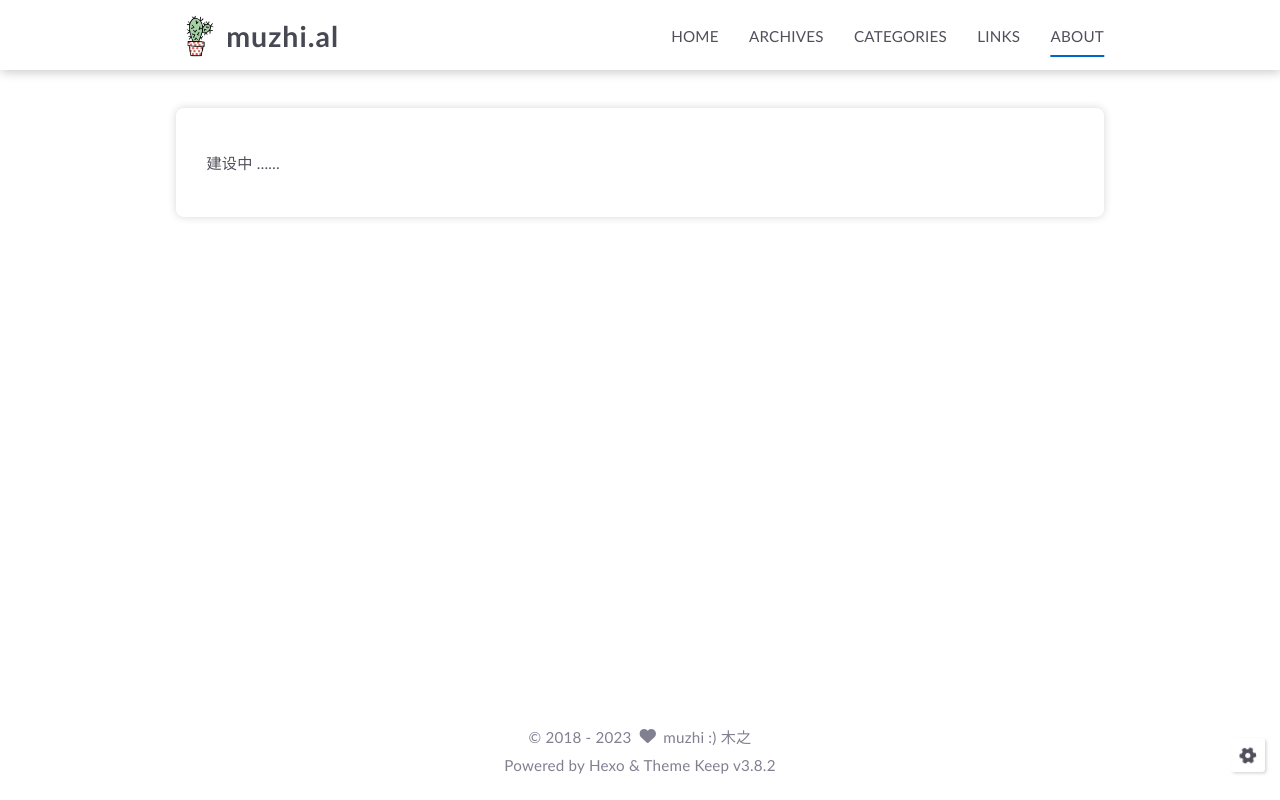
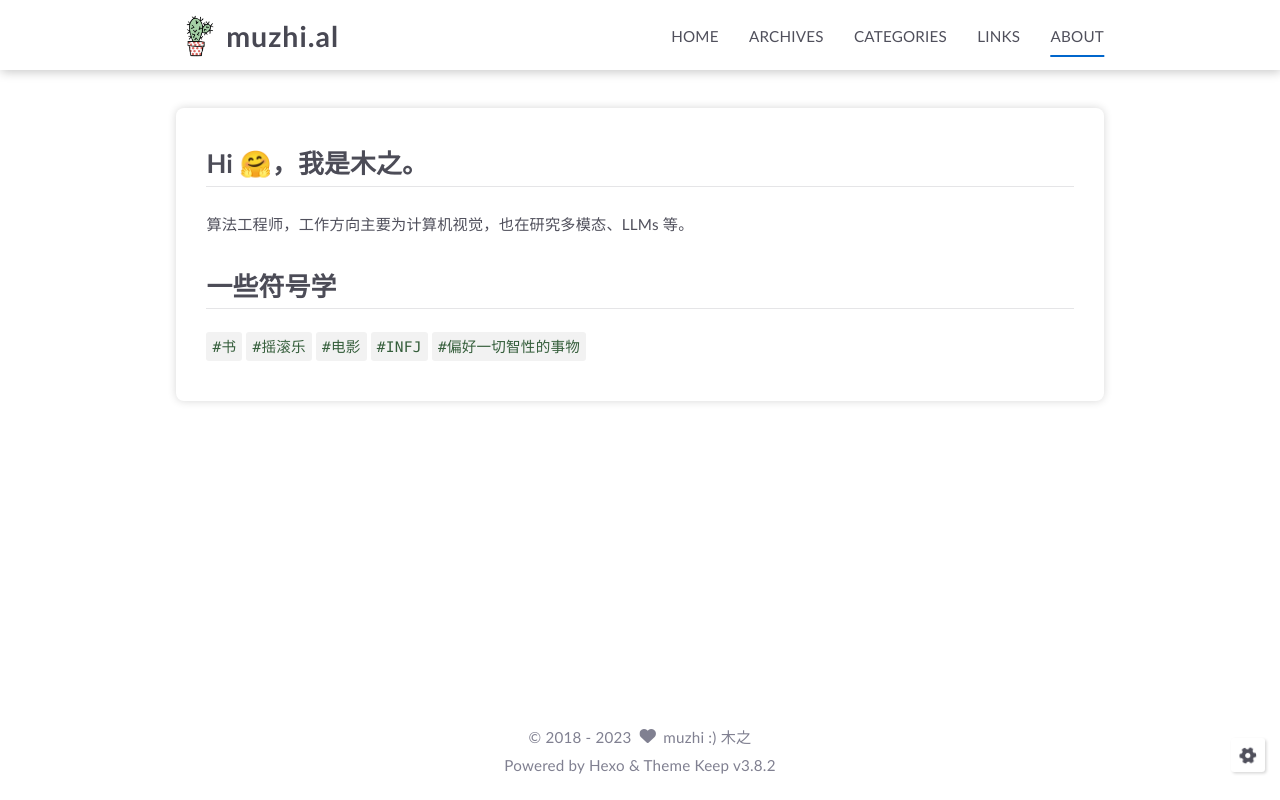
Before and after one commit to muzhial/muzhial.github.io, a plain HTML site: page about/index.html in a window 1280 px wide. Drawn offline with Linux system fonts and the light colour scheme.

Commit message:
Site updated: 2023-11-12 12:16:20

```diff
--- a/about/index.html
+++ b/about/index.html
@@ -180,7 +180,8 @@
 
         <div class="page-template-content border-box keep-markdown-body">
 
-                <p>建设中 ……</p>
+                <h2 id="Hi-🤗，我是木之。"><a href="#Hi-🤗，我是木之。" class="headerlink" title="Hi 🤗，我是木之。"></a>Hi 🤗，我是木之。</h2><p>算法工程师，工作方向主要为计算机视觉，也在研究多模态、LLMs 等。</p>
+<h2 id="一些符号学"><a href="#一些符号学" class="headerlink" title="一些符号学"></a>一些符号学</h2><p><code>#书</code> <code>#摇滚乐</code> <code>#电影</code> <code>#INFJ</code> <code>#偏好一切智性的事物</code></p>
 
 
         </div>
```
